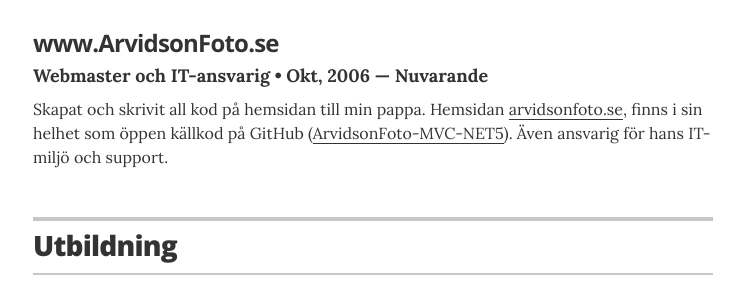
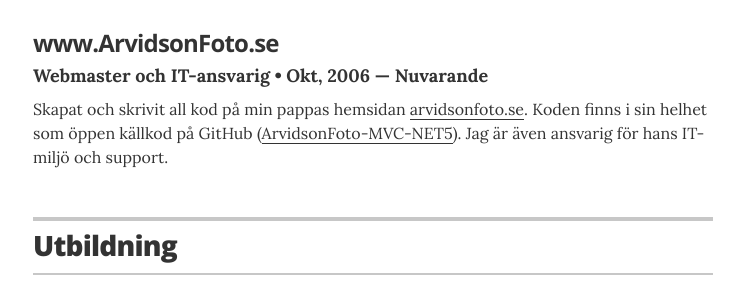
Before and after one commit to pownas/CV, a Jekyll site: the page built from index.html, in a window 1280 px wide and 900 px high, scrolled down 1226 px. Shown: the part 161-453 px from the top of the window, without its empty margins (267-1011 px from the left). Built offline with Jekyll 4.4.1, drawn with Linux system fonts in a browser that asks for light colours.

Commit message:
Uppdaterat jobb igen

```diff
--- a/_data/experience.yml
+++ b/_data/experience.yml
@@ -27,4 +27,4 @@
 - company: www.ArvidsonFoto.se
   position: Webmaster och IT-ansvarig
   duration: Okt, 2006 &mdash; Nuvarande
-  summary: Skapat och skrivit all kod på hemsidan till min pappa. Hemsidan <a href="https://arvidsonfoto.se/">arvidsonfoto.se</a>, finns i sin helhet som öppen källkod på GitHub (<a href="https://github.com/pownas/ArvidsonFoto-MVC-NET5">ArvidsonFoto-MVC-NET5</a>). Även ansvarig för hans IT-miljö och support.
+  summary: Skapat och skrivit all kod på min pappas hemsidan <a href="https://arvidsonfoto.se/">arvidsonfoto.se</a>. Koden finns i sin helhet som öppen källkod på GitHub (<a href="https://github.com/pownas/ArvidsonFoto-MVC-NET5">ArvidsonFoto-MVC-NET5</a>). Jag är även ansvarig för hans IT-miljö och support.
```
